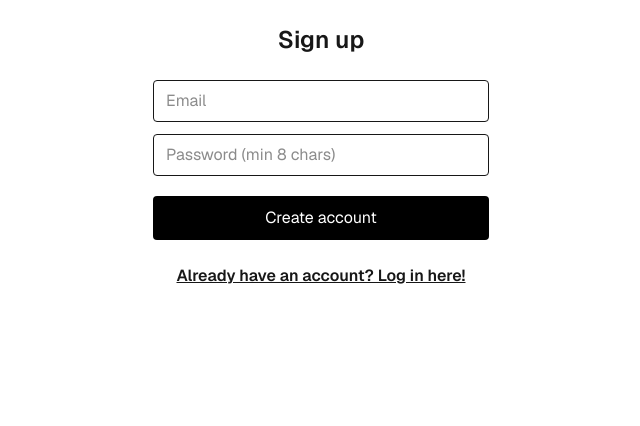
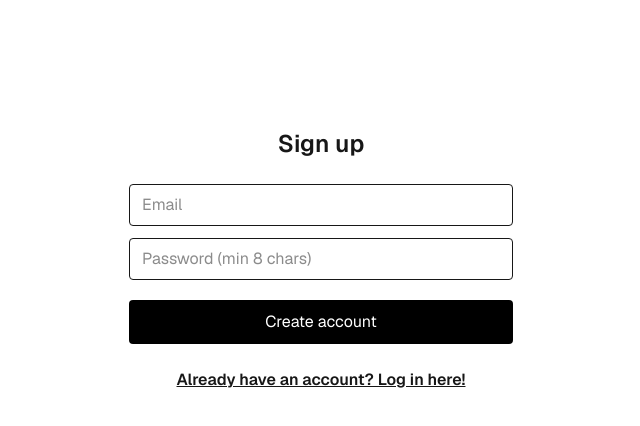
Before and after one commit to angelajuc/pov, a Next.js app: page /signup in a window 1280 px wide. Shown: the top 426 px of the page, without its empty margins (319-959 px from the left). Built offline with nearby package versions, Linux system fonts and the light colour scheme.

Commit message:
updating signup page

```diff
--- a/src/app/signup/page.tsx
+++ b/src/app/signup/page.tsx
@@ -46,7 +46,8 @@ export default function SignupPage() {
   }
 
   return (
-    <main className="p-6 max-w-sm mx-auto font-sans">
+    <main className="min-h-screen flex justify-center pt-24 md: pt-32 p-6 font-sans">
+      <div className="w-full max-w-sm">
         <h1 className="text-2xl text-center font-semibold">Sign up</h1>
 
         <form onSubmit={onSubmit} className="mt-6 flex flex-col gap-3">
@@ -78,9 +79,12 @@ export default function SignupPage() {
           {msg && <p className="text-sm mt-2">{msg}</p>}
         </form>
 
-      <a href="/login" className="mt-6 block text-center font-semibold underline">
+        <div className="mt-6 text-center">
+          <a href="/login" className="font-semibold underline">
               Already have an account? Log in here!
           </a>
+        </div>
+      </div>
     </main>
   );
 }
```
Lines whose indentation alone changed are shown as unchanged.
